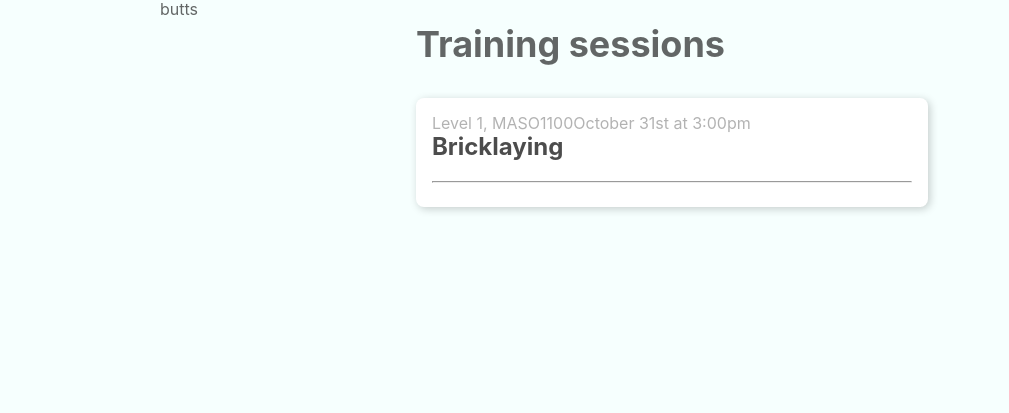
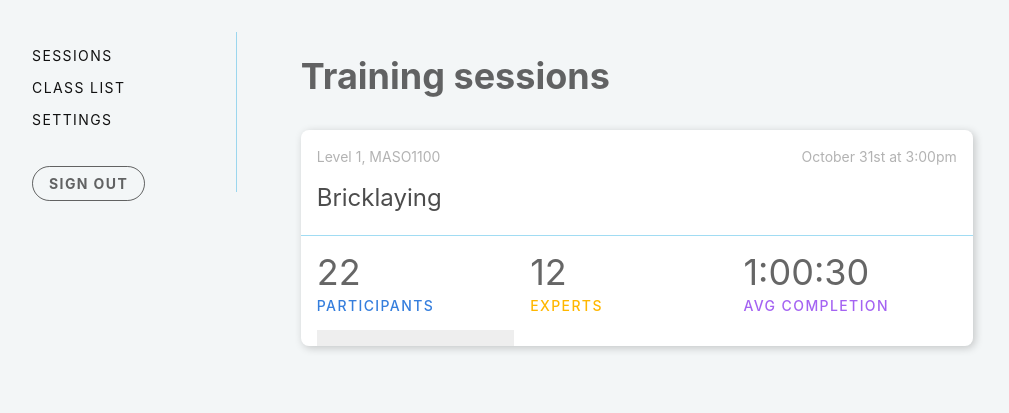
Before and after one commit to fydpmasons/instructor, a plain HTML site: page index.html in a window 1280 px wide. Shown: the whole page, without its empty margins (96-1105 px from the left). Drawn offline with nearby package versions, Linux system fonts and the light colour scheme.

Commit message:
Made and styled components on sessions page

```diff
--- /dev/null
+++ b/css/main.css
@@ -0,0 +1,11 @@
+.bg-washed-blue {
+  background-color: #F3F6F7;
+}
+
+.b--light-blue{
+  border-color: rgba(22, 168,226, 0.4);
+}
+
+hr {
+  margin: 0 -(var(--pa3));
+}
--- a/index.html
+++ b/index.html
@@ -3,20 +3,44 @@
   <title>Boyz II Journeymen</title>
   <meta name="viewport" content="width=device-width, initial-scale=1">
   <link rel="stylesheet" href="https://unpkg.com/tachyons@4.5.5/css/tachyons.min.css"/>
+  <link rel="stylesheet" href="css/main.css"/>
   <body class="bg-washed-blue sans-serif center black-60">
-    <div class="mw6 mw7-ns center">
-      <div class="fl w-third">
-        butts
-      </div>
-      <div class="fl w-two-thirds">
+    <div class="mw6 mw8-ns center">
+      <nav class="fl w-20 br b--light-blue mt4 f6 tracked ttu">
+        <a class="db mv3 link dim near-black" href="#">SESSIONS</a>
+        <a class="db mv3 link dim near-black" href="#">CLASS LIST</a>
+        <a class="db mv3 link dim near-black" href="#">SETTINGS</a>
+        <div class="h2"></div>
+        <a class="f6 link dim br-pill ba ph3 pv2 ttu tracked b">SIGN OUT</a>
+      </nav>
+      <div class="fl w-75 pa4 pl5">
         <h1 class="f2">Training sessions</h1>
-        <article class="center br3 hidden mv4 bg-white pa3 shadow-4">
-          <div class="black-30">
-            <div class="fl">Level 1, MASO1100</div>
-            <div class="fl">October 31st at 3:00pm</div>
+        <article class="center br3 hidden mv4 bg-white pb0 shadow-4">
+          <div class="pa3 pb1 bb b--light-blue">
+            <section class="black-30 db">
+              <div class="fl f6 dib lh-copy">Level 1, MASO1100</div>
+              <div class="fr f6 dib lh-copy">October 31st at 3:00pm</div>
+            </section>
+            <br />
+            <section class="db">
+              <h2 class="black-70 f3 normal">Bricklaying</h2>
+            </section>
           </div>
-          <h2 class="black-70 f3">Bricklaying</h2>
-          <hr />
+          <div class="db cf pt3 pa3 pb0">
+            <div class="fl w-third dib pr3">
+              <div class="f2 normal">22</div>
+              <div class="f6 ttu fw5 tracked pt1 blue">Participants</div>
+              <div class="bg-light-gray w-100 h1 mt3"></div>
+            </div>
+            <div class="fl w-third dib">
+              <div class="f2 normal">12</div>
+              <div class="f6 ttu fw5 tracked pt1 gold">Experts</div>
+            </div>
+            <div class="fl w-third dib">
+              <div class="f2 normal">1:00:30</div>
+              <div class="f6 ttu fw5 tracked pt1 light-purple">Avg Completion</div>
+            </div>
+          </div>
         </article>
       </div>
     </div>
```
Also changed, not shown: 1 other file.
